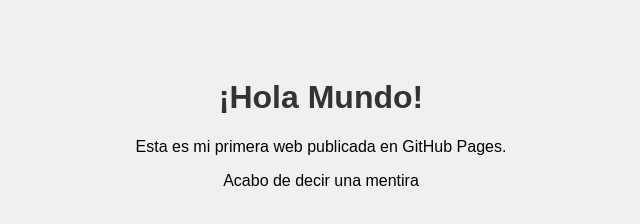
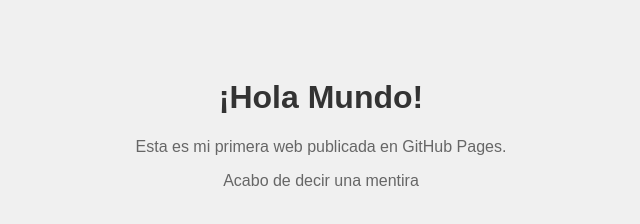
Before and after one commit to pabloaldrey12-debug/mi-web-practica, a plain HTML site: page index.html in a window 1280 px wide. Shown: the whole page, without its empty margins (319-959 px from the left). Drawn offline with Linux system fonts and the light colour scheme.

Commit message:
feat: Nueva sección añadida

```diff
--- a/styles.css
+++ b/styles.css
@@ -1,9 +1,14 @@
 body {
-font-family: Arial, sans-serif;
-text-align: center;
-padding: 50px;
-background-color: #f0f0f0;
+    font-family: Arial, sans-serif;
+    text-align: center;
+    padding: 50px;
+    background-color: #f0f0f0;
 }
+
 h1 {
-color: #333;
+    color: #333;
 }
+
+p {
+    color: #666;
+}
```
